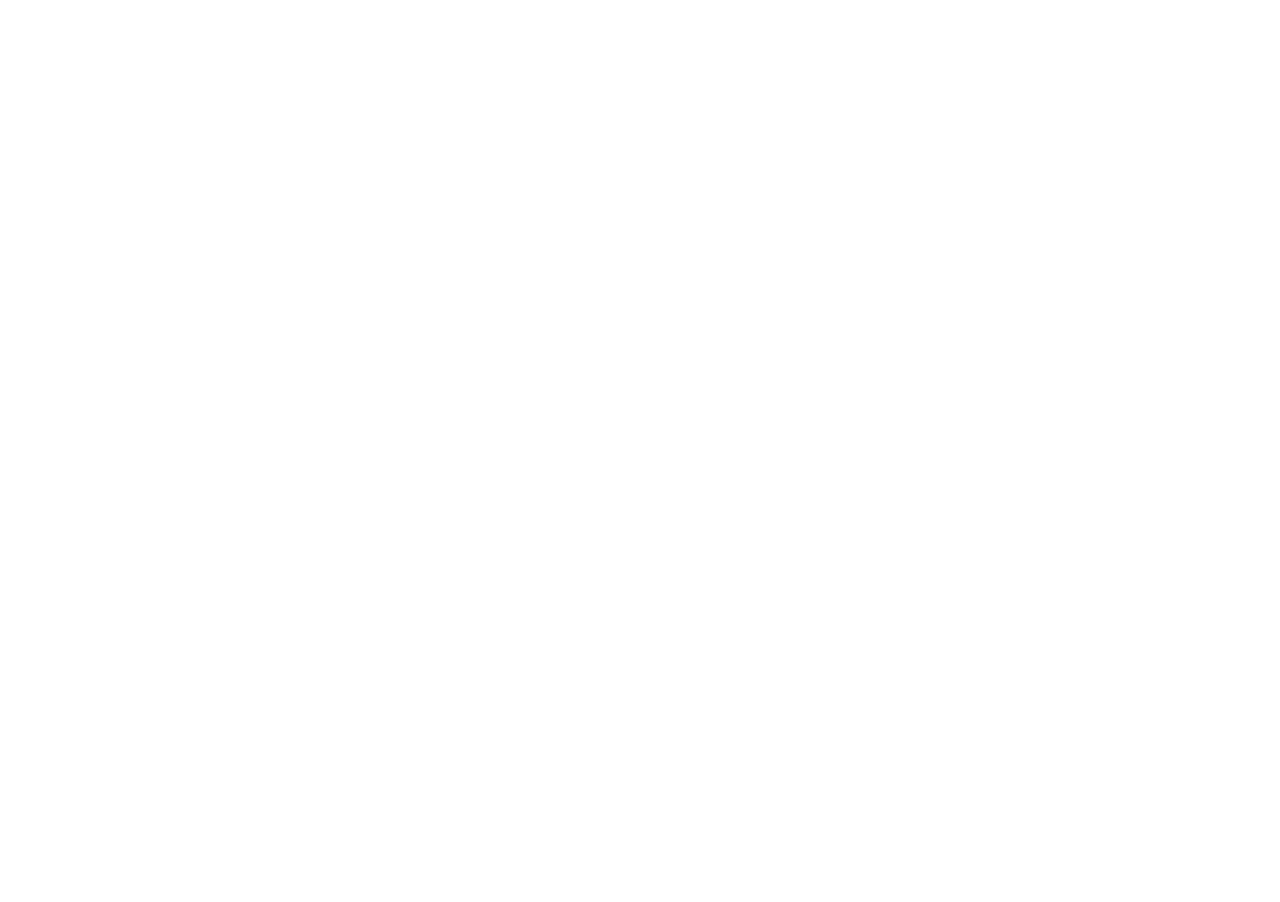
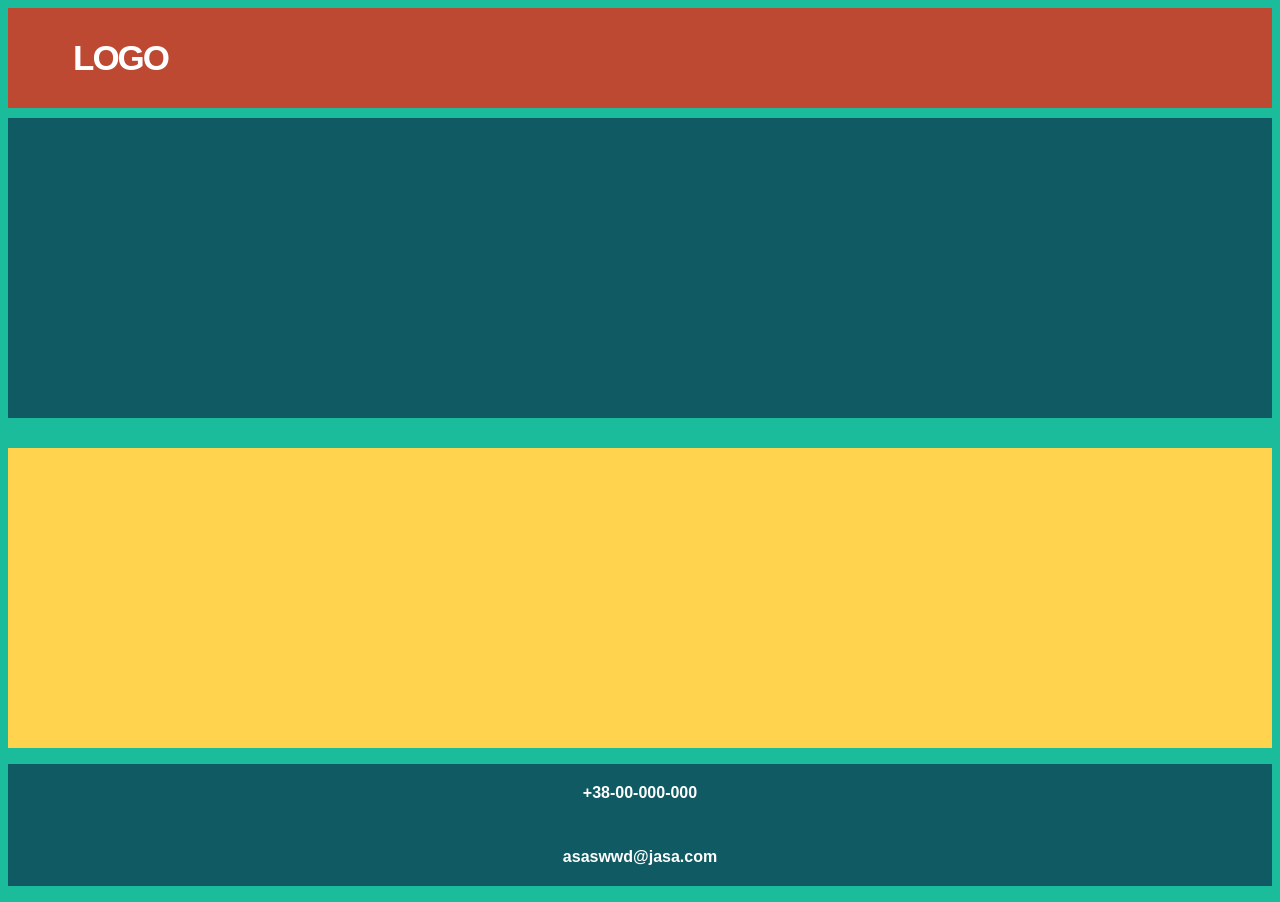
Before and after one commit to AistrCyrill/Train, a plain HTML site: page index.html in a window 1280 px wide. Before the commit the page ends 800 px from the top, so only its background shows below. Drawn offline with nearby package versions, Linux system fonts and the light colour scheme.

Commit message:
base Divv's

```diff
--- a/index.html
+++ b/index.html
@@ -3,10 +3,42 @@
 <head>
 	<meta charset="UTF-8">
 	<title>TrainT</title>
-
-		<link rel="stylesheet" href="main.css">
+	<link rel="stylesheet" href="main.css">
 </head>
 <body>
+<header>
+		<div class="logo">
+
+	<h1 class="logo-text"><a href="#" title="">LOGO</a></h1>
+
+		</div>
+	<div class="Menu">
+	<!-- 	<nav>
+			<a href="#">Home</a>
+			<a href="#">About</a>
+			<a href="#">Blog</a>
+		</nav> -->
+	</div>
+</header>
+<div class="content">
+<section class="Main">
+
+</section>
+
+<div class="second">
+
+</div>
+</div>
+<footer>
+	<div class="contacts">
+
+		<p class="Phone">+38-00-000-000</p>
+		<p class ="Mail">asaswwd@jasa.com</p>
+	</div>
+</footer>
+	 <script src="http://code.jquery.com/jquery-2.0.3.min.js"></script>
+	 <script src="app.js"></script>
 
 </body>
+
 </html>
--- a/main.css
+++ b/main.css
@@ -50,15 +50,125 @@ html.js .loader_inner {
 	position: absolute;
 }
 
-body {
-	font-family: sans-serif;
-	font-size: 16px;
-	min-width: 320px;
-	position: relative;
-	line-height: 1.6;
-	font-family: "RobotoRegular", sans-serif;
-	overflow-x: hidden;
+body  {
+	background: #1abc9c;
 }
-.hidden {
-	display: none;
+
+header {
+	background-color: #bd4932;
+	min-width: 300px;
+	min-height: 100px;
+	height : 100%;
+ 	width: 100%;
+ 	margin-bottom : 10px;
+
 }
+.Menu {
+/*	background-color : #fffad5;*/
+	float: right;
+}
+.Menu nav a {
+color: #fffffd;
+	float:right;
+	text-decoration: none;
+	font-size : 1.4em;
+	    display: block;
+    margin: 1.5em 3em 0em 1.5em;
+    text-align: center;
+        transition: .2s all ease-out;
+    text-decoration: none;
+    padding: 2px 3px 2px 5px;
+
+	}
+
+	.Menu nav a:hover {
+		font-size: 1.6em;
+		color: #ffffff;
+
+	}
+.Main {
+	clear:both;
+	background-color : #105b63  ;
+	min-width: 300px;
+	min-height: 300px;
+	height : 100%;
+ 	width: 100%;
+	padding:0px;
+	margin-top:0px;
+
+
+}
+.second {
+	background-color:#ffd34e  ;
+	min-width: 300px;
+	min-height: 300px;
+	height : 100%;
+ 	width: 100%;
+ 	padding :0;
+ 	margin: 0;
+
+	margin-top:30px;
+}
+footer {
+	background-color: #105b63;
+	clear: both;
+}
+.content {
+
+}
+
+.logo-text {
+
+    	font-family: 'Raleway', sans-serif;
+    	font-size: 35px;
+    	font-weight: 800;
+    	line-height: 70px;
+    	text-transform:uppercase;
+    	letter-spacing: -2px;
+    	padding: 0;
+    	text-align:left;
+    	color: #FFF;
+			float:left;
+			margin:15px 0 0 65px;
+
+}
+
+.logo-text a {
+		text-decoration: none;
+	 color: #FFF;
+	-webkit-transition: all 0.4s ease;
+	-moz-transition: all 0.4s ease;
+	transition: all 0.4s ease;
+
+}
+
+.logo-text a:hover {
+	color:#FFF !important;
+	padding-left: 1em;
+	-webkit-transition: all 0.4s ease;
+	-moz-transition: all 0.4s ease;
+	transition: all 0.4s ease;
+}
+h1 {
+	display:inline-block;
+	padding: 10px;
+
+
+}
+.contacts {
+	text-align: center;
+	}
+.Phone {
+	padding: 20px;
+}
+.Mail {
+	padding: 10px;
+	padding-bottom: 20px;
+}
+/* Typography */
+h1, p {
+	font-family: 'Raleway', sans-serif;
+	color : white;
+	font-weight: bold;
+
+}
```
Also changed, not shown: app.js (added).
